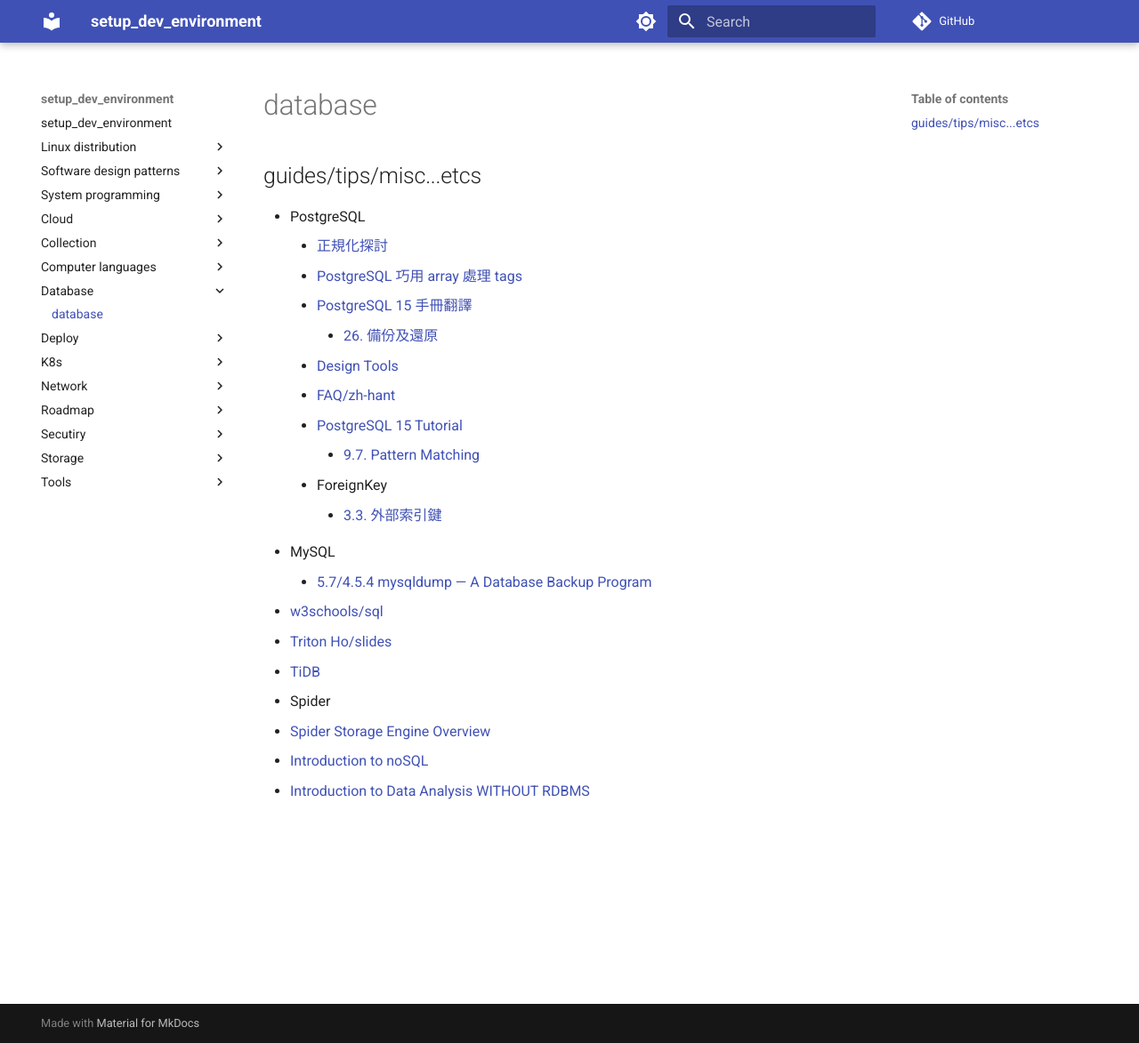
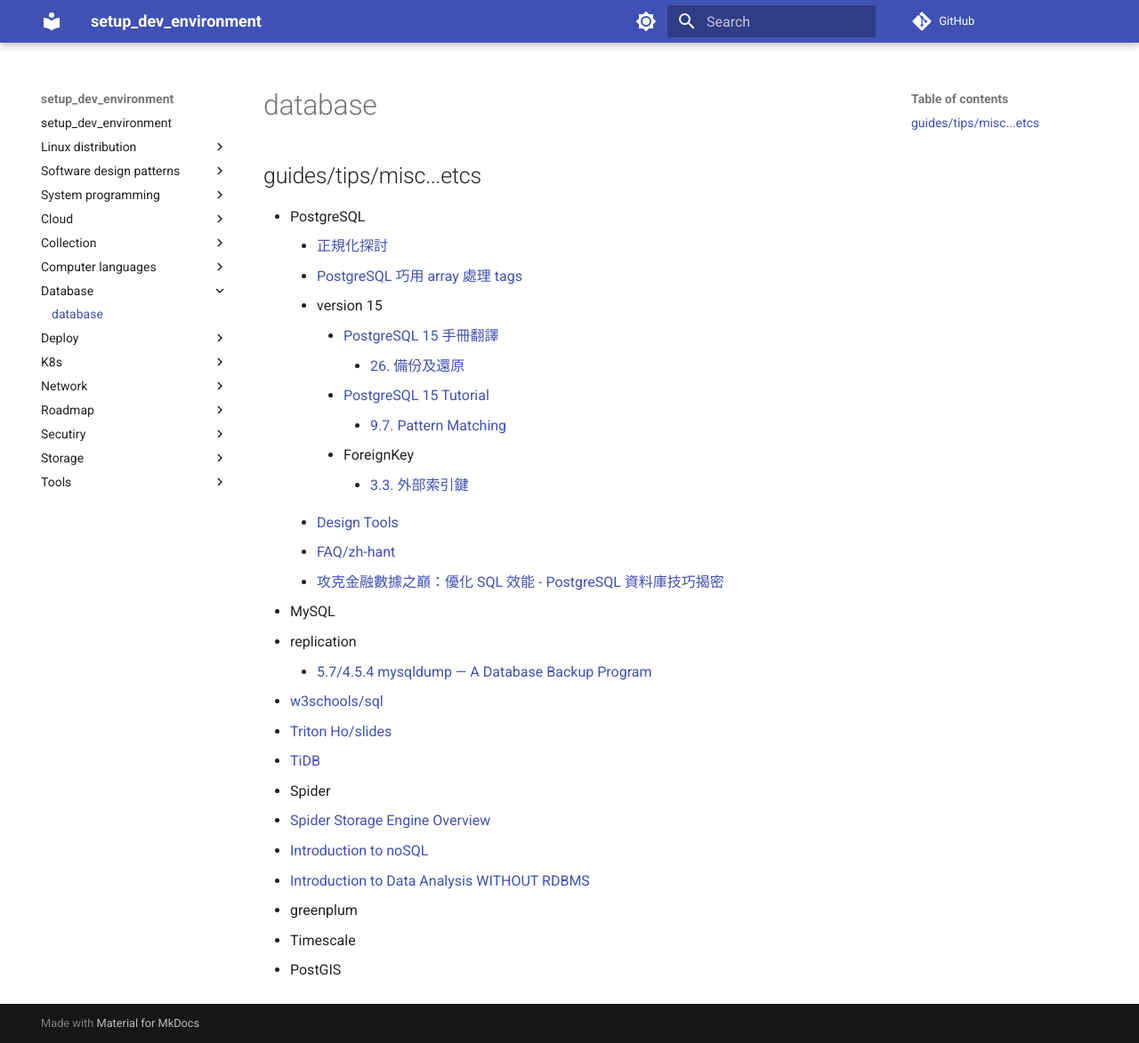
Before and after one commit to hong539/setup_dev_environment, an MkDocs documentation site: the page built from docs/database/database.md, in a window 1280 px wide and 1173 px high. Shown: the whole window at 89% size. Built offline with MkDocs 1.6.1 and Material for MkDocs 9.7.7, drawn with Linux system fonts in a browser that asks for light colours; comment, search, counter and statistics services are not loaded.

Commit message:
Update docs

```diff
--- a/docs/database/database.md
+++ b/docs/database/database.md
@@ -5,15 +5,18 @@
 * PostgreSQL
     * [正規化探討](https://hackmd.io/@pgsql-tw/BJZrBWU86)
     * [PostgreSQL 巧用 array 處理 tags](https://hackmd.io/@pgsql-tw/rJSOHh8zT)
-    * [PostgreSQL 15 手冊翻譯](https://docs.postgresql.tw/v/15/)
-        * [26. 備份及還原](https://docs.postgresql.tw/v/15/server-administration/backup-and-restore)
+    * version 15
+        * [PostgreSQL 15 手冊翻譯](https://docs.postgresql.tw/v/15/)
+            * [26. 備份及還原](https://docs.postgresql.tw/v/15/server-administration/backup-and-restore)
+        * [PostgreSQL 15 Tutorial](https://www.postgresql.org/docs/15/tutorial.html)
+            * [9.7. Pattern Matching](https://www.postgresql.org/docs/15/functions-matching.html)
+        * ForeignKey
+            * [3.3. 外部索引鍵](https://docs.postgresql.tw/v/15/tutorial/advanced-features/foreign-keys)
     * [Design Tools](https://wiki.postgresql.org/wiki/Design_Tools)
     * [FAQ/zh-hant](https://wiki.postgresql.org/wiki/FAQ/zh-hant)
-    * [PostgreSQL 15 Tutorial](https://www.postgresql.org/docs/15/tutorial.html)
-        * [9.7. Pattern Matching](https://www.postgresql.org/docs/15/functions-matching.html)
-    * ForeignKey
-        * [3.3. 外部索引鍵](https://docs.postgresql.tw/v/15/tutorial/advanced-features/foreign-keys)
+    * [攻克金融數據之巔：優化 SQL 效能 - PostgreSQL 資料庫技巧揭密](https://coscup.org/2023/zh-TW/session/3MBNCY)
 * MySQL
+* replication
     * [5.7/4.5.4 mysqldump — A Database Backup Program](https://dev.mysql.com/doc/refman/5.7/en/mysqldump.html)
 * [w3schools/sql](https://www.w3schools.com/sql/)
 * [Triton Ho/slides](https://github.com/TritonHo/slides/tree/master)
@@ -22,3 +25,6 @@
 * [Spider Storage Engine Overview](https://mariadb.com/kb/en/spider-storage-engine-overview/)
 * [Introduction to noSQL](https://tritonho.kktix.cc/events/2023-q4)
 * [Introduction to Data Analysis WITHOUT RDBMS](https://tritonho.kktix.cc/events/2024-q1)
+* greenplum
+* Timescale
+* PostGIS
```
